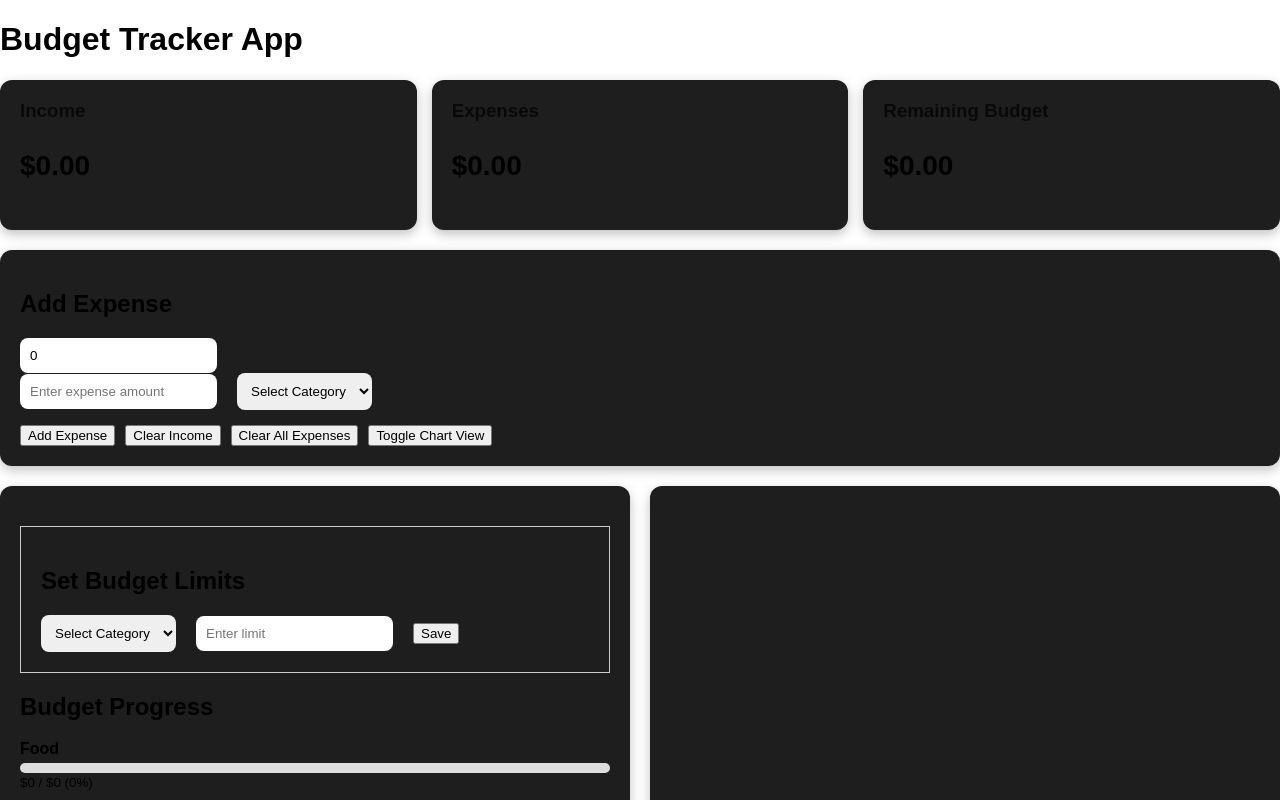
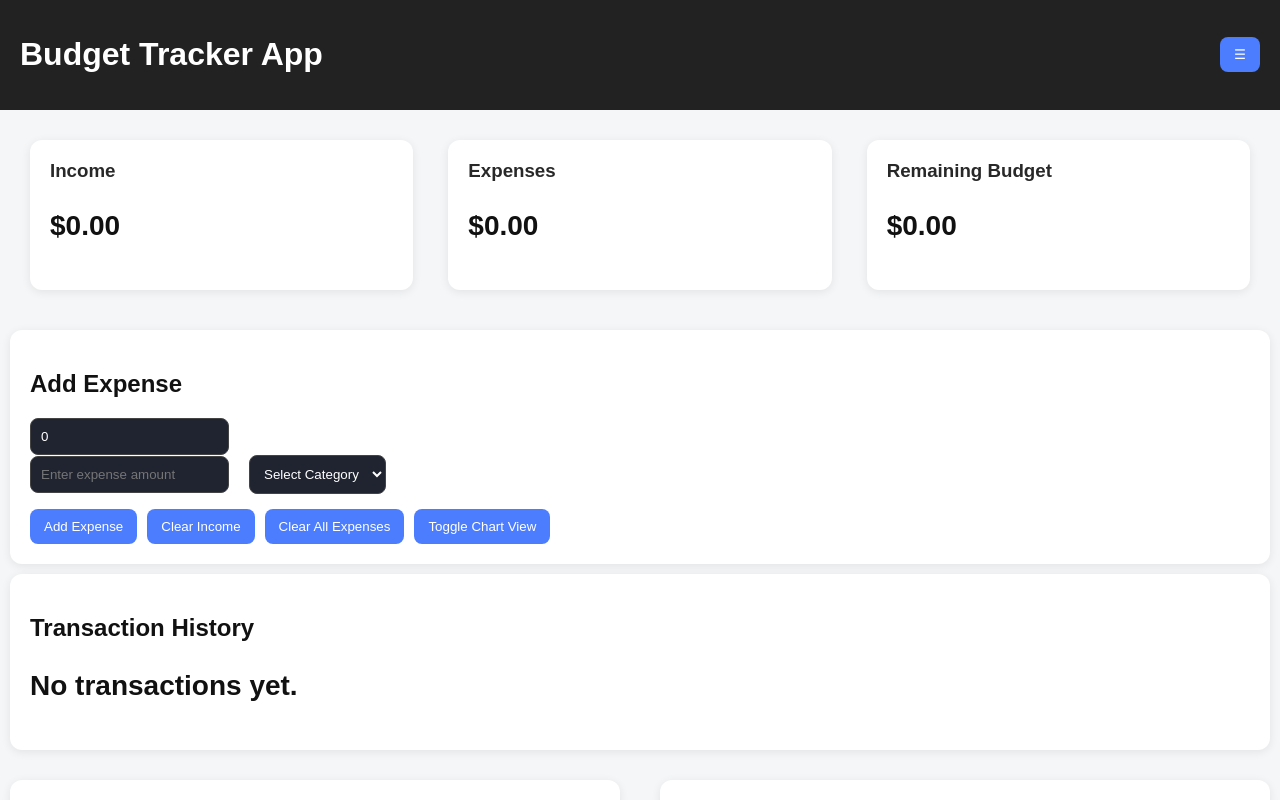
Before and after one commit to Adrik113/Adrik-Budget-Tracker, a React (Create React App) app: page / in a window 1280 px wide. Shown: the top 800 px of the page. Built offline with nearby package versions, Linux system fonts and the light colour scheme.

Commit message:
Updated  UI/UX

```diff
--- a/src/App.css
+++ b/src/App.css
@@ -25,20 +25,23 @@ body {
 }
 
 .card {
-  background: #1e1e1e;
+  background: white;
   border-radius: 12px;
   padding: 20px;
-  box-shadow: 0 4px 12px rgba(0,0,0,.25);
+  margin: 10px;
+  box-shadow: 0 2px 10px rgba(0,0,0,.08);
 }
 
 .card h3 {
   margin-top: 0;
-  opacity: .7;
+  opacity: 0.9;
+  color:#ffffff;
 }
 
 .card p {
   font-size: 28px;
   font-weight: bold;
+  color:  #ffffff;
 }
 
 .button-row {
@@ -52,6 +55,132 @@ input,
 select {
   padding: 10px;
   border-radius: 8px;
-  border: none;
+  border: 1px solid #444;
+  background: #1f2430;
+  color: #ffffff;
   margin-right: 10px;
 }
+
+input:placeholder {
+  color: #aaa;
+}
+
+button {
+  background: #4c7dff;
+  color: white;
+  border: none;
+  padding: 10px 14px;
+  border-radius: 8px;
+  cursor: pointer;;
+}
+
+button:hover {
+  background: #3a66d6;
+}
+
+.alert-container {
+  margin: 20px 0;
+}
+
+.alert-card {
+  background: #5a1f1f;
+  color: white;
+  padding: 12px;
+  border-radius: 10px;
+  margin-bottom: 10px;
+  font-weight: bold;
+
+
+}
+
+.header {
+  display: flex;
+  justify-content: space-between;
+  align-items: center;
+  padding: 15px 20px;
+  background-color: #222;
+  color: white;
+}
+
+.setting-btn {
+  font-size: 22px;
+  background: none;
+  border: none;
+  color: white;
+  cursor: pointer;
+}
+
+.card h3,
+.card p {
+  color: inherit;
+}
+.settings-panel {
+  position: fixed;
+  top: 60px;
+  right: 20px;
+  width: 260px;
+  padding: 15px;
+  border-radius: 12px;
+  background: #222;
+  color: white;
+  z-index: 1000;
+}
+
+.App.light {
+  background: #f4f6f8;
+  color: #111;
+}
+
+.App.dark {
+  background: #0f172a;
+  color: #e5e7eb;
+}
+
+
+/* Font Sizes */
+.App.small {
+  font-size: 14px;
+}
+
+.App.medium {
+  font-size: 16px;
+}
+
+.App.large {
+  font-size: 20px;
+}
+
+.setting-panel button.active {
+  background: #00c49f;
+  color: black;
+}
+
+.App.dark .card {
+  background: #1e293b;
+  color: #ffffff;
+}
+.App.light .card {
+  background: #ffffff;
+  color: #111111;
+}
+
+.App {
+  font-family: Arial, Helvetica, sans-serif;
+  transition: all 0.2s ease;
+}
+
+.dashboard-grid {
+  display: grid;
+  grid-template-columns: repeat(3, 1fr);
+  gap: 15px;
+  padding: 20px;
+}
+@media (max-width: 768px) {
+  .dashboard-grid {
+    grid-template-columns: 1fr;
+  }
+
+  .bottom-grid {
+    grid-template-columns: 1fr;
+  }
+}
--- a/src/App.js
+++ b/src/App.js
@@ -1,4 +1,4 @@
-import React, { useCallback, useState } from "react";
+import React, { useState, useCallback, useEffect } from "react";
 import Header from "./Components/Header";
 import AddExpenseButton from "./Components/AddExpenseButton";
 import ClearExpensesButton from "./Components/ClearExpensesButton";
@@ -10,6 +10,8 @@ import CustomPiechart from "./Components/PieChart";
 import BarChart from "./Components/BarChart";
 import BudgetSettings from "./Components/BudgetSettings";
 import CategoryProgress from "./Components/CategoryProgress";
+import IncomeExpenseChart from "./Components/IncomeExpenseChart";
+import { useSettings } from "./context/settingsContext";
 import "./App.css";
 
 function App() {
@@ -18,8 +20,10 @@ function App() {
   const [income, setIncome] = useState(0);
   const [expenseAmount, setExpenseAmount] = useState("");
   const [showPieChart, setShowPieChart] = useState(true);
-  const [budgets, setBudgets] = useState([]);
+  const [budgets, setBudgets] = useState({});
   const [selectedCategory, setSelectedCategory] = useState("");
+  const [showSettings, setShowSettings] = useState(false);
+  const { theme, setTheme, fontSize, setFontSize } = useSettings();
 
   // ===== CATEGORIES =====
   const categories = [
@@ -29,6 +33,37 @@ function App() {
     "Utilities",
     "Rent",
   ];
+
+    useEffect(() => {
+      const savedExpenses =
+      JSON.parse(
+        localStorage.getItem("expenses")
+      ) || [];
+
+      const savedIncome =
+      JSON.parse(
+        localStorage.getItem("income")
+      ) || 0;
+
+      const savedBudgets =
+      JSON.parse(
+        localStorage.getItem("budgets")
+       ) || {};
+
+      setExpenses(savedExpenses);
+      setIncome(savedIncome);
+      setBudgets(savedBudgets);
+    }, []);
+
+    useEffect(() => {
+
+      localStorage.setItem("expenses", JSON.stringify(expenses));
+      localStorage.setItem("income", JSON.stringify(income));
+      localStorage.setItem("budgets", JSON.stringify(budgets));
+    }, [expenses, income, budgets]);
+
+
+
 
   // ===== ADD EXPENSE (FIXED) =====
   const handleAddExpense = () => {
@@ -64,13 +99,66 @@ function App() {
 
   const remainingBudget = income - totalExpenses;
 
+  const overBudgetAlerts = categories
+  .map((category) => {
+    const spent = expenses
+      .filter((e) => e.category === category)
+      .reduce((sum, e) => sum + e.amount, 0);
+
+    const budget = budgets[category] || 0;
+
+    if (budget > 0 && spent > budget) {
+      return {
+        category,
+        overBy: spent - budget,
+      };
+    }
+
+    return null;
+  })
+  .filter(Boolean);
+
+
   return (
-    <div className="App">
+    <div className={`App ${theme} ${fontSize}`}>
 
-      <Header />
+      <Header onToggleSettings={() => setShowSettings(!showSettings)} />
+
+        {showSettings && (
+          <div className="settings-panel">
+            <h2>Settings</h2>
+
+            <h3>Theme</h3>
+
+            <button onClick={() => setTheme("light")}>
+              Light Mode
+            </button>
+
+            <button onClick={() => setTheme("dark")}>
+              Dark Mode
+            </button>
+
+            {/* Font Size */}
+            <h3>Font Size</h3>
+
+            <button onClick={() => setFontSize("small")}>
+              Small
+            </button>
+
+            <button onClick={() => setFontSize("medium")}>
+              Medium
+            </button>
+
+            <button onClick={() => setFontSize("large")}>
+              Large
+            </button>
+
+
+          </div>
+        )}
 
       {/*Dashboard cards */}
-      <div className="dashboard-cards">
+      <div className="dashboard-grid">
 
         <div className="card">
           <h3>Income</h3>
@@ -88,6 +176,21 @@ function App() {
         </div>
 
       </div>
+
+       {overBudgetAlerts.length > 0 && (
+            <div className="alert-container">
+
+              {overBudgetAlerts.map((alert) => (
+                <div
+                  key={alert.category}
+                  className="alert-card"
+                  >
+                  ⚠ Over budget in {alert.category} by $
+                  {alert.overBy.toFixed(2)}
+                </div>
+              ))}
+            </div>
+          )}
 
       {/*Transaction Area */}
       <div className="card">
@@ -123,6 +226,51 @@ function App() {
 
       </div>
 
+      {/* Transaction History */}
+<div className="card">
+
+  <h2>Transaction History</h2>
+
+  {expenses.length === 0 ? (
+    <p>No transactions yet.</p>
+  ) : (
+    <div className="transaction-list">
+
+      {expenses.map((expense) => (
+        <div
+          key={expense.id}
+          className="transaction-item"
+        >
+
+          <strong>
+            {expense.category}
+          </strong>
+
+          <span>
+            ${expense.amount.toFixed(2)}
+          </span>
+
+          <button
+            onClick={() =>
+              setExpenses((prevExpenses) =>
+                prevExpenses.filter(
+                  (e) => e.id !== expense.id
+                )
+              )
+            }
+          >
+            Delete
+          </button>
+
+        </div>
+      ))}
+
+    </div>
+  )}
+
+</div>
+
+
       {/* Bottom Section */}
       <div className="bottom-grid">
 
@@ -141,10 +289,19 @@ function App() {
         </div>
 
         <div className="card">
+
+          <h2>Overview</h2>
+          <IncomeExpenseChart
+            income={income}
+            expenses={totalExpenses}
+          />
+
+
+
           {showPieChart ? (
-            <CustomPiechart expenses ={expenses} />
+            <CustomPiechart income={income}expenses ={expenses} />
           ) : (
-            <BarChart  income={income}expenses={expenses}
+            <BarChart  income={income} expenses={expenses}
             />
           )}
         </div>
--- a/src/Components/BudgetSettings.js
+++ b/src/Components/BudgetSettings.js
@@ -1,64 +1,82 @@
 import React, { useState } from "react";
 
-const BudgetSettings = ({ categories, budgets, setBudgets }) => {
-  const [selectedCategory, setSelectedCategory] = useState("");
-  const [limit, setLimit] = useState("");
+function BudgetSettings({
+  categories,
+  budgets,
+  setBudgets
+}) {
+
+  const [selectedCategory, setSelectedCategory] =
+    useState("");
+
+  const [budgetAmount, setBudgetAmount] =
+    useState("");
 
   const handleSave = () => {
-    if (!selectedCategory || !limit) return;
 
-    const updated = [...budgets];
-
-    const existingIndex = updated.findIndex(
-      (b) => b.category === selectedCategory
-    );
-
-    if (existingIndex !== -1) {
-      // update existing
-      updated[existingIndex].limit = Number(limit);
-    } else {
-      // add new
-      updated.push({
-        category: selectedCategory,
-        limit: Number(limit),
-      });
+    if (
+      !selectedCategory ||
+      !budgetAmount
+    ) {
+      return;
     }
 
-    setBudgets(updated);
+    setBudgets({
+      ...budgets,
 
-    setSelectedCategory("");
-    setLimit("");
+      [selectedCategory]:
+        parseFloat(budgetAmount),
+    });
+
+    setBudgetAmount("");
   };
 
   return (
-    <div style={{ padding: "20px", border: "1px solid #ccc", marginTop: "20px" }}>
-      <h2>Set Budget Limits</h2>
+    <div>
+
+      <h2>Budget Limits</h2>
 
       <select
         value={selectedCategory}
-        onChange={(e) => setSelectedCategory(e.target.value)}
+        onChange={(e) =>
+          setSelectedCategory(
+            e.target.value
+          )
+        }
       >
-        <option value="">Select Category</option>
-        {categories.map((cat, index) => (
-          <option key={index} value={cat}>
-            {cat}
+        <option value="">
+          Select Category
+        </option>
+
+        {categories.map((category) => (
+          <option
+            key={category}
+            value={category}
+          >
+            {category}
           </option>
         ))}
       </select>
 
+
       <input
         type="number"
-        placeholder="Enter limit"
-        value={limit}
-        onChange={(e) => setLimit(e.target.value)}
-        style={{ marginLeft: "10px" }}
+        placeholder="Budget amount"
+        value={budgetAmount}
+        onChange={(e) =>
+          setBudgetAmount(
+            e.target.value
+          )
+        }
       />
 
-      <button onClick={handleSave} style={{ marginLeft: "10px" }}>
-        Save
+
+      <button onClick={handleSave}>
+        Save Budget
       </button>
+
     </div>
   );
-};
+}
 
 export default BudgetSettings;
--- a/src/Components/CategoryProgress.js
+++ b/src/Components/CategoryProgress.js
@@ -1,63 +1,78 @@
 import React from "react";
 
-function CategoryProgress({ categories, budgets, expenses }) {
-  // calculate spent per category
-  const getSpent = (category) =>
-    expenses
+function CategoryProgress({
+  categories,
+  expenses,
+  budgets
+}) {
+
+  const getSpent = (category) => {
+    return expenses
       .filter((e) => e.category === category)
       .reduce((sum, e) => sum + e.amount, 0);
+  };
 
-  // get budget limit
   const getBudget = (category) => {
-    const found = budgets.find((b) => b.category === category);
-    return found ? found.limit : 0;
+    return budgets[category] || 0;
   };
 
   return (
-    <div style={{ marginTop: "20px" }}>
+    <div>
+
       <h2>Budget Progress</h2>
 
-      {categories.map((cat) => {
-        const spent = getSpent(cat);
-        const budget = getBudget(cat);
+      {categories.map((category) => {
 
-        const percent = budget > 0 ? (spent / budget) * 100 : 0;
+        const spent = getSpent(category);
+        const budget = getBudget(category);
 
-        let barColor = "green";
-        if (percent >= 100) barColor = "red";
-        else if (percent >= 80) barColor = "orange";
+        const percent =
+          budget > 0
+            ? Math.min((spent / budget) * 100, 100)
+            : 0;
 
         return (
-          <div key={cat} style={{ marginBottom: "15px" }}>
-            <strong>{cat}</strong>
+          <div
+            key={category}
+            style={{ marginBottom: "15px" }}
+          >
+
+            <div>
+              {category}: $
+              {spent.toFixed(2)} / $
+              {budget.toFixed(2)}
+            </div>
 
             <div
               style={{
-                height: "10px",
                 width: "100%",
-                background: "#ddd",
-                borderRadius: "5px",
-                marginTop: "5px",
+                background: "#444",
+                borderRadius: "8px",
+                height: "20px",
               }}
             >
+
               <div
                 style={{
-                  height: "10px",
-                  width: `${Math.min(percent, 100)}%`,
-                  background: barColor,
-                  borderRadius: "5px",
+                  width: `${percent}%`,
+                  background:
+                    spent > budget
+                      ? "#ff4d4d"
+                      : "#00C49F",
+                  height: "100%",
+                  borderRadius: "8px",
                 }}
               />
+
             </div>
 
-            <small>
-              ${spent} / ${budget} ({percent.toFixed(0)}%)
-            </small>
           </div>
         );
       })}
+
     </div>
   );
 }
 
+
 export default CategoryProgress;
--- a/src/Components/Header.js
+++ b/src/Components/Header.js
@@ -1,5 +1,20 @@
 import React from 'react';
 
-const Header = () => <h1>Budget Tracker App</h1>;
+const Header = ({onToggleSettings}) => {
+    return (
+        <div className="header">
+
+            <h1>Budget Tracker App</h1>
+
+            <button
+               className="settings-btn"
+               onClick={onToggleSettings}
+               >
+                 ☰
+               </button>
+
+        </div>
+    );
+};
 
 export default Header;
--- /dev/null
+++ b/src/Components/IncomeExpenseChart.js
@@ -0,0 +1,34 @@
+import React from "react";
+import {PieChart, Pie, Cell, Tooltip, Legend} from "recharts";
+
+const IncomeExpenseChart = ({ income = 0, expenses = 0}) => {
+    const data = [
+        { name: "Income", value: income },
+        { name: "Expenses", value: expenses }
+    ];
+
+    const colors = ["#00c49f", "#ff8042"];
+
+    return ( <PieChart width={400} height={400}>
+      <Pie
+        data={data}
+        dataKey="value"
+        nameKey="name"
+        cx="50%"
+        cy="50%"
+        outerRadius={100}
+        label
+      >
+        {data.map((entry, index) => (
+          <Cell key={index} fill={colors[index]} />
+        ))}
+      </Pie>
+
+        <Tooltip />
+        <Legend />
+    </PieChart>
+    );
+
+};
+
+export default IncomeExpenseChart
--- a/src/Components/PieChart.js
+++ b/src/Components/PieChart.js
@@ -1,16 +1,30 @@
-import React from 'react';
-import {PieChart, Pie, Cell, Tooltip , Legend} from 'recharts';
+import React from "react";
+import { PieChart, Pie, Cell, Tooltip, Legend } from "recharts";
 
-const CustomPiechart = ({income = 0, expenses = 0, colors = ['#FF8042', '#00C49F'], chartSize = 400}) =>  {
-    //calcualte the remaining budget (income - expenses)
-    const remainingBudget = Math.max(income - expenses, 0);
+const CustomPiechart = ({
+  expenses = [],
+  colors = ["#FF8042", "#00C49F", "#0088FE", "#FFBB28", "#AA336A"],
+  chartSize = 400,
+}) => {
+  // Group expenses by category
+  const categoryTotals = {};
 
-    const data = [
-        { name: 'Expenses', value: expenses},
-        {name: 'Remaining', value: remainingBudget}
-    ];
+  expenses.forEach((e) => {
+    if (!categoryTotals[e.category]) {
+      categoryTotals[e.category] = 0;
+    }
+    categoryTotals[e.category] += e.amount;
+  });
 
-    //define colors for the pie chart
+  const data = Object.keys(categoryTotals).map((key) => ({
+    name: key,
+    value: categoryTotals[key],
+  }));
+
+  // If no data, show fallback
+  if (data.length === 0) {
+    return <p style={{ color: "white" }}>No expenses to display</p>;
+  }
 
   return (
     <PieChart width={chartSize} height={chartSize}>
@@ -21,21 +35,20 @@ const CustomPiechart = ({income = 0, expenses = 0, colors = ['#FF8042', '#00C49F
         cx="50%"
         cy="50%"
         outerRadius={chartSize / 2.8}
-            fill={colors[0]}>
-                {data.map((entry, index)=> (
-                    <Cell key={`cell-${index}`} fill={colors[index % colors.length]} />
+        label
+      >
+        {data.map((entry, index) => (
+          <Cell
+            key={`cell-${index}`}
+            fill={colors[index % colors.length]}
+          />
         ))}
       </Pie>
+
       <Tooltip />
       <Legend />
     </PieChart>
-    )
+  );
 };
 
-CustomPiechart.defaultProps = {
-    income: 0,
-    expenses: 0,
-    colors: ['#FF8042', '#00C49F'],
-    chartSize: 400
-};
 export default CustomPiechart;
--- /dev/null
+++ b/src/context/settingsContext.js
@@ -0,0 +1,45 @@
+import React, {createContext, useContext, useState, useEffect } from "react";
+
+const SettingsContext = createContext();
+
+export function SettingsProvider({ children }) {
+    const [theme, setTheme] = useState(
+        () => localStorage.getItem("theme") || "light"
+    );
+    const [fontSize, setFontSize] = useState(
+        () => localStorage.getItem("fontSize") || "medium"
+    );
+
+    // Load saved Settings
+    useEffect(() => {
+        const savedTheme = localStorage.getItem("theme");
+        const savedFontSize = localStorage.getItem("fontSize");
+
+        if(savedTheme) setTheme(savedTheme);
+        if(savedFontSize) setFontSize(savedFontSize);
+    }, []);
+
+    //Save Settings
+    useEffect(() => {
+        localStorage.setItem("theme", theme);
+        localStorage.setItem("fontSize", fontSize);
+    }, [theme, fontSize]);
+
+    return (
+        <SettingsContext.Provider
+        value={{
+            theme,
+            setTheme,
+            fontSize,
+            setFontSize
+        }}
+        >
+            {children}
+        </SettingsContext.Provider>
+    );
+}
+
+// Custom hook (clean Usage)
+export function useSettings() {
+    return useContext(SettingsContext);
+}
--- a/src/index.js
+++ b/src/index.js
@@ -3,11 +3,12 @@ import ReactDOM from 'react-dom/client';
 import './index.css';
 import App from './App';
 import reportWebVitals from './reportWebVitals';
+import {SettingsProvider} from "./context/settingsContext";
 
-const root = ReactDOM.createRoot(document.getElementById('root'));
+const root = ReactDOM.createRoot(document.getElementById("root"));
 
-root.render(<App/>);
-// If you want to start measuring performance in your app, pass a function
-// to log results (for example: reportWebVitals(console.log))
-// or send to an analytics endpoint. Learn more: https://bit.ly/CRA-vitals
-reportWebVitals();
+root.render(
+  <SettingsProvider>
+    <App />
+  </SettingsProvider>
+);
```
Lines whose indentation alone changed are shown as unchanged.
